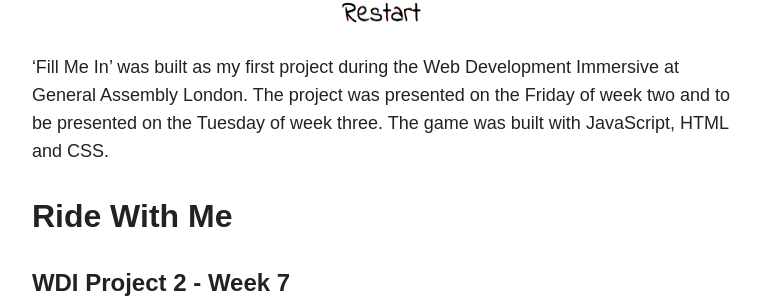
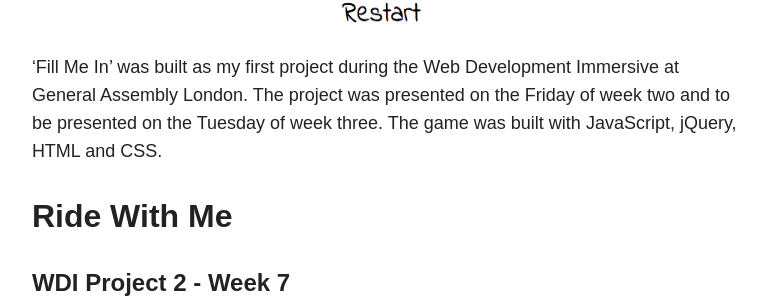
Before and after one commit to AlistairHopkins92/AlistairHopkins92.github.io, a Jekyll site: the page built from projects/index.md, in a window 1280 px wide and 900 px high, scrolled down 1274 px. Shown: the part 203-509 px from the top of the window, without its empty margins (254-1025 px from the left). Built offline with Jekyll 4.4.1, drawn with Linux system fonts in a browser that asks for light colours; nearby versions of some CDN libraries.

```diff
--- a/projects/index.md
+++ b/projects/index.md
@@ -5,6 +5,9 @@ excerpt: "So Simple is a responsive Jekyll theme for your words and images."
 modified: 2014-08-08T19:44:38.564948-04:00
 
 ---
+
+
+
 
 
 ## Fill Me In
@@ -22,7 +25,7 @@ modified: 2014-08-08T19:44:38.564948-04:00
 ![GitHub Logo](/images/fillmein.png){: .projectimage}
 
 
-‘Fill Me In’ was built as my first project during the Web Development Immersive at General Assembly London. The project was presented on the Friday of week two and to be presented on the Tuesday of week three. The game was built with JavaScript, HTML and CSS.
+‘Fill Me In’ was built as my first project during the Web Development Immersive at General Assembly London. The project was presented on the Friday of week two and to be presented on the Tuesday of week three. The game was built with JavaScript, jQuery, HTML and CSS.
 
 
 ## Ride With Me
```
Also changed, not shown: index.html (+10 -0 lines).
